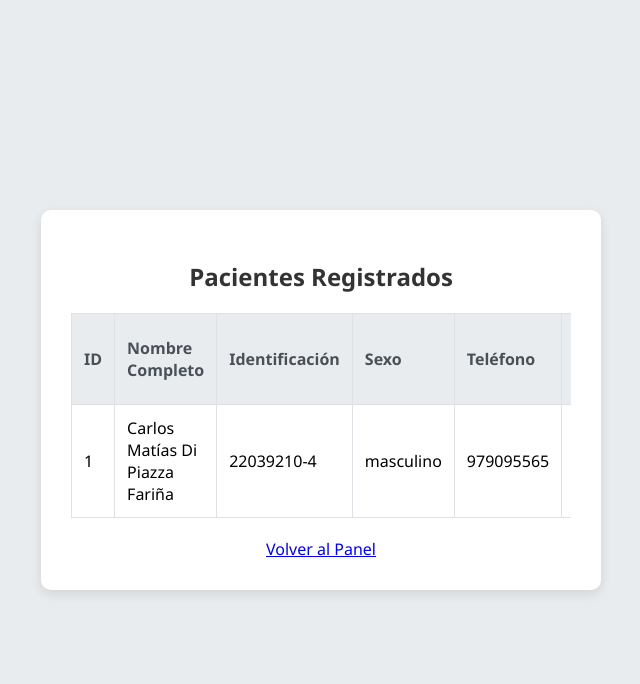
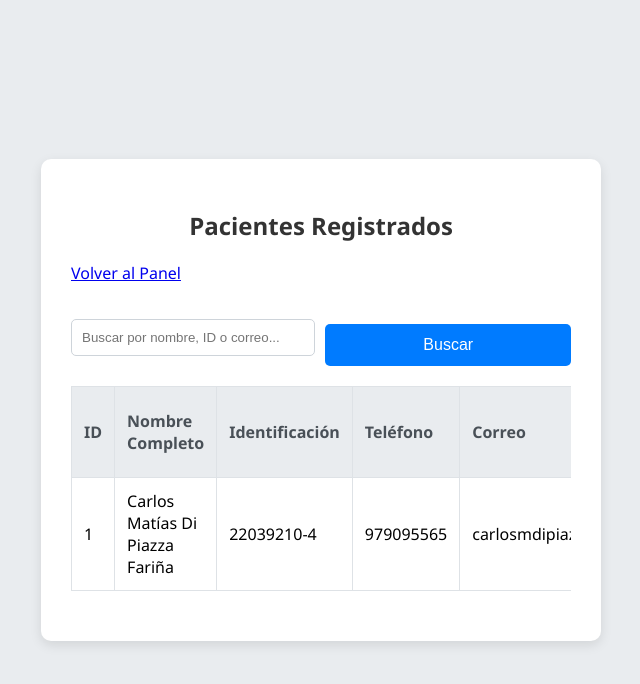
Before and after one commit to carlosdp521-hub/semana7, a PHP site: page /ver_pacientes.php in a window 1280 px wide. Shown: the top 684 px of the page, without its empty margins (319-959 px from the left). Run offline with PHP 8.4, Linux system fonts and the light colour scheme; a user stored in the database is signed in; data comes from the database, SQL or seed files in the repository.

Commit message:
Add files via upload

```diff
--- a/ver_pacientes.php
+++ b/ver_pacientes.php
@@ -1,5 +1,5 @@
 <?php
-// ver_pacientes.php - Página para ver todos los pacientes registrados.
+// ver_pacientes.php - Página para ver pacientes con búsqueda y paginación.
 session_start();
 require_once 'db.php';
 
@@ -9,27 +9,55 @@ if (!isset($_SESSION['usuario']) || $_SESSION['rol'] !== 'admin') {
     exit();
 }
 
-$pacientes = []; // Array para almacenar los datos de los pacientes.
-$mensaje = "";
+// Variables para paginación
+$records_per_page = 10;
+$page = isset($_GET['page']) ? (int)$_GET['page'] : 1;
+$offset = ($page - 1) * $records_per_page;
+
+$search_query = isset($_GET['search']) ? htmlspecialchars(trim($_GET['search'])) : '';
+$where_clause = '';
+$params = [];
+
+// Si hay una consulta de búsqueda, construir la cláusula WHERE.
+if (!empty($search_query)) {
+    $where_clause = " WHERE nombre LIKE :search OR apellido LIKE :search OR identificacion LIKE :search OR correo LIKE :search";
+    $params[':search'] = '%' . $search_query . '%';
+}
+
+$pacientes = [];
+$total_records = 0;
+$message = "";
 
 try {
     $database = new Database();
     $conn = $database->conn;
 
-    // Comentario: Prepara y ejecuta la consulta SQL para obtener todos los pacientes.
-    $sql = "SELECT * FROM pacientes ORDER BY fecha_registro DESC";
+    // Obtener el número total de registros para la paginación.
+    $sql_count = "SELECT COUNT(*) FROM pacientes" . $where_clause;
+    $stmt_count = $conn->prepare($sql_count);
+    $stmt_count->execute($params);
+    $total_records = $stmt_count->fetchColumn();
+    $total_pages = ceil($total_records / $records_per_page);
+
+    // Consulta principal para obtener los datos de los pacientes.
+    $sql = "SELECT * FROM pacientes" . $where_clause . " ORDER BY fecha_registro DESC LIMIT :limit OFFSET :offset";
     $stmt = $conn->prepare($sql);
+    $stmt->bindParam(':limit', $records_per_page, PDO::PARAM_INT);
+    $stmt->bindParam(':offset', $offset, PDO::PARAM_INT);
+    // Bind the search parameters if they exist.
+    foreach ($params as $key => &$val) {
+        $stmt->bindParam($key, $val);
+    }
     $stmt->execute();
 
-    // Comentario: Obtiene todos los resultados como un array asociativo.
     $pacientes = $stmt->fetchAll(PDO::FETCH_ASSOC);
 
-    if (count($pacientes) === 0) {
-        $mensaje = "<div class='message info'>No hay pacientes registrados en este momento.</div>";
+    if ($total_records === 0) {
+        $message = "<div class='message info'>No se encontraron pacientes que coincidan con su búsqueda.</div>";
     }
 
 } catch(PDOException $e) {
-    $mensaje = "<div class='message error'>Error al cargar los pacientes: " . $e->getMessage() . "</div>";
+    $message = "<div class='message error'>Error al cargar los pacientes: " . $e->getMessage() . "</div>";
 }
 ?>
 
@@ -40,10 +68,9 @@ try {
     <title>Ver Pacientes</title>
     <link rel="stylesheet" href="estilos.css">
     <style>
-        /* Estilos específicos para esta página */
         .table-container {
             width: 100%;
-            overflow-x: auto; /* Permite desplazamiento horizontal en pantallas pequeñas */
+            overflow-x: auto;
             margin-top: 20px;
         }
         table {
@@ -54,6 +81,7 @@ try {
             border: 1px solid #dee2e6;
             padding: 12px;
             text-align: left;
+            word-wrap: break-word; /* Evita que el texto largo desborde la celda */
         }
         th {
             background-color: #e9ecef;
@@ -71,10 +99,37 @@ try {
             color: #004085;
             border-color: #b8daff;
         }
-        .back-link {
-            display: block;
+        .back-link, .search-form, .pagination {
             margin-top: 20px;
+        }
+        .search-form {
+            display: flex;
+            gap: 10px;
+            align-items: center;
+        }
+        .search-form input[type="text"] {
+            flex-grow: 1;
+        }
+        .pagination {
             text-align: center;
+        }
+        .pagination a, .pagination span {
+            display: inline-block;
+            padding: 8px 12px;
+            margin: 0 4px;
+            text-decoration: none;
+            color: #007bff;
+            border: 1px solid #007bff;
+            border-radius: 5px;
+        }
+        .pagination a:hover {
+            background-color: #007bff;
+            color: white;
+        }
+        .pagination .current-page {
+            background-color: #007bff;
+            color: white;
+            border-color: #007bff;
         }
     </style>
 </head>
@@ -82,7 +137,14 @@ try {
 
 <div class="form-container">
     <h2>Pacientes Registrados</h2>
-    <?php echo $mensaje; ?>
+    <a href="panel_admin.php" class="btn">Volver al Panel</a>
+
+    <form class="search-form" method="get" action="">
+        <input type="text" name="search" placeholder="Buscar por nombre, ID o correo..." value="<?php echo htmlspecialchars($search_query); ?>">
+        <button type="submit" class="btn">Buscar</button>
+    </form>
+
+    <?php echo $message; ?>
 
     <?php if (count($pacientes) > 0): ?>
     <div class="table-container">
@@ -92,10 +154,8 @@ try {
                     <th>ID</th>
                     <th>Nombre Completo</th>
                     <th>Identificación</th>
-                    <th>Sexo</th>
                     <th>Teléfono</th>
                     <th>Correo</th>
-                    <th>Motivo de Consulta</th>
                     <th>Fecha de Registro</th>
                 </tr>
             </thead>
@@ -105,19 +165,33 @@ try {
                     <td><?php echo htmlspecialchars($paciente['id']); ?></td>
                     <td><?php echo htmlspecialchars($paciente['nombre'] . ' ' . $paciente['apellido']); ?></td>
                     <td><?php echo htmlspecialchars($paciente['identificacion']); ?></td>
-                    <td><?php echo htmlspecialchars($paciente['sexo']); ?></td>
                     <td><?php echo htmlspecialchars($paciente['telefono']); ?></td>
                     <td><?php echo htmlspecialchars($paciente['correo']); ?></td>
-                    <td><?php echo htmlspecialchars($paciente['motivo']); ?></td>
                     <td><?php echo htmlspecialchars($paciente['fecha_registro']); ?></td>
                 </tr>
                 <?php endforeach; ?>
             </tbody>
         </table>
     </div>
+
+    <div class="pagination">
+        <?php if ($total_pages > 1): ?>
+            <?php if ($page > 1): ?>
+                <a href="?page=<?php echo $page - 1; ?><?php echo !empty($search_query) ? '&search=' . urlencode($search_query) : ''; ?>">Anterior</a>
+            <?php endif; ?>
+
+            <?php for ($i = 1; $i <= $total_pages; $i++): ?>
+                <a href="?page=<?php echo $i; ?><?php echo !empty($search_query) ? '&search=' . urlencode($search_query) : ''; ?>" class="<?php echo ($i === $page) ? 'current-page' : ''; ?>"><?php echo $i; ?></a>
+            <?php endfor; ?>
+
+            <?php if ($page < $total_pages): ?>
+                <a href="?page=<?php echo $page + 1; ?><?php echo !empty($search_query) ? '&search=' . urlencode($search_query) : ''; ?>">Siguiente</a>
+            <?php endif; ?>
+        <?php endif; ?>
+    </div>
+
     <?php endif; ?>
 
-    <a href="panel_admin.php" class="btn back-link">Volver al Panel</a>
 </div>
 
 </body>
```
